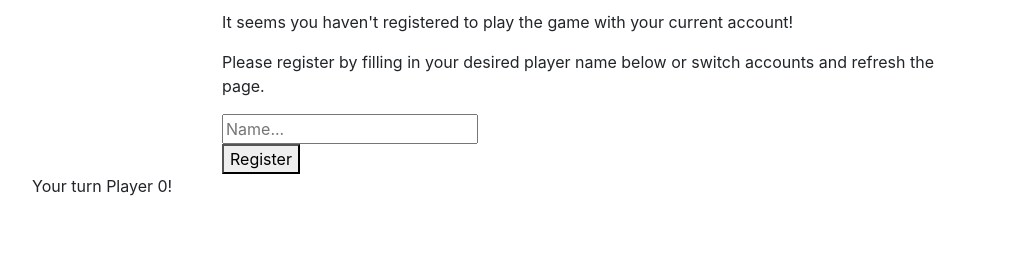
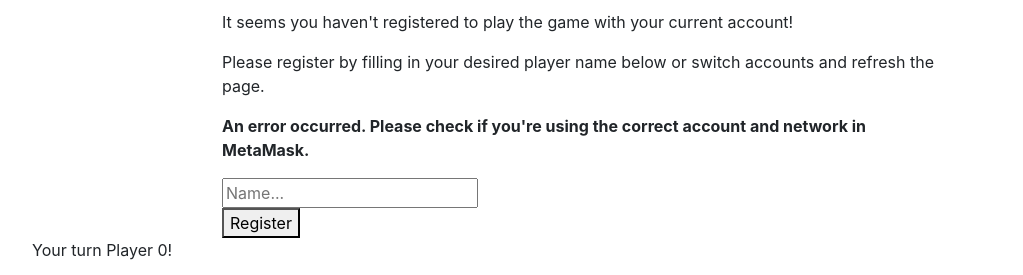
Before and after one commit to 4c0n/tic-tac-cryptoe, a website: page app/index.html in a window 1280 px wide. Shown: the part 110-385 px from the top of the page, without its empty margins (53-1076 px from the left). Drawn offline with nearby package versions, Linux system fonts and the light colour scheme; files whose address does not match are found by name.

Commit message:
Added error row

```diff
--- a/app/index.html
+++ b/app/index.html
@@ -61,6 +61,11 @@
                             <div class="col">
                                 <p class="player-registration-dialog-text">It seems you haven't registered to play the game with your current account!</p>
                                 <p class="player-registration-dialog-text">Please register by filling in your desired player name below or switch accounts and refresh the page.</p>
+                            </div>
+                        </div>
+                        <div class="player-registration-dialog-error row">
+                            <div class="col">
+                              <p class="player-registration-dialog-error-text"><b>An error occurred. Please check if you're using the correct account and network in MetaMask.</b></p>
                             </div>
                         </div>
                         <div class="row">
```
